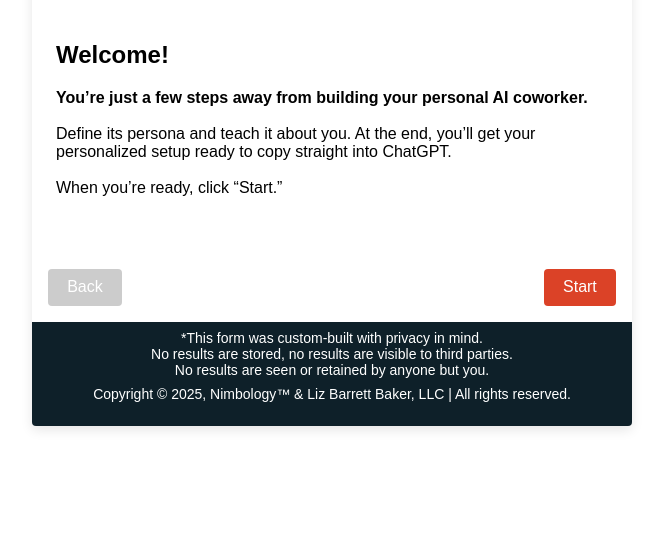
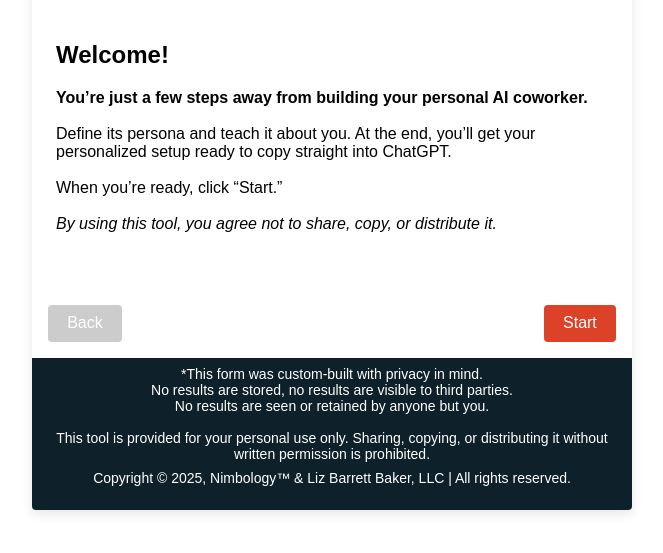
Before and after one commit to lizbbaker/ai-coworker-blueprint, a plain HTML site: page index.html in a window 1280 px wide. Shown: the part 225-778 px from the top of the page, without its empty margins (308-971 px from the left). Drawn offline with nearby package versions, Linux system fonts and the light colour scheme.

Commit message:
Update index.html

```diff
--- a/index.html
+++ b/index.html
@@ -81,7 +81,9 @@
       <div style="font-size:0.875rem;">
 *This form was custom‑built with privacy in mind.<br>
         No results are stored, no results are visible to third parties.<br>
-        No results are seen or retained by anyone but you.
+        No results are seen or retained by anyone but you.<br><br>
+
+This tool is provided for your personal use only. Sharing, copying, or distributing it without written permission is prohibited.
       </div>
       Copyright © 2025, Nimbology™ & Liz Barrett Baker, LLC | All rights reserved.<br><br>
     </div>
@@ -111,7 +113,7 @@ const intro = {
   title: "Welcome!",
   body: `<strong>You’re just a few steps away from building your personal AI coworker.</strong><br><br>
 Define its persona and teach it about you. At the end, you’ll get your personalized setup ready to copy straight into ChatGPT.<br><br>
-When you’re ready, click “Start.”`
+When you’re ready, click “Start.”<br><br><i>By using this tool, you agree not to share, copy, or distribute it.</i>`
 };
 const section1Intro = {
   title: "Section 1: Define Your AI Coworker",
```
